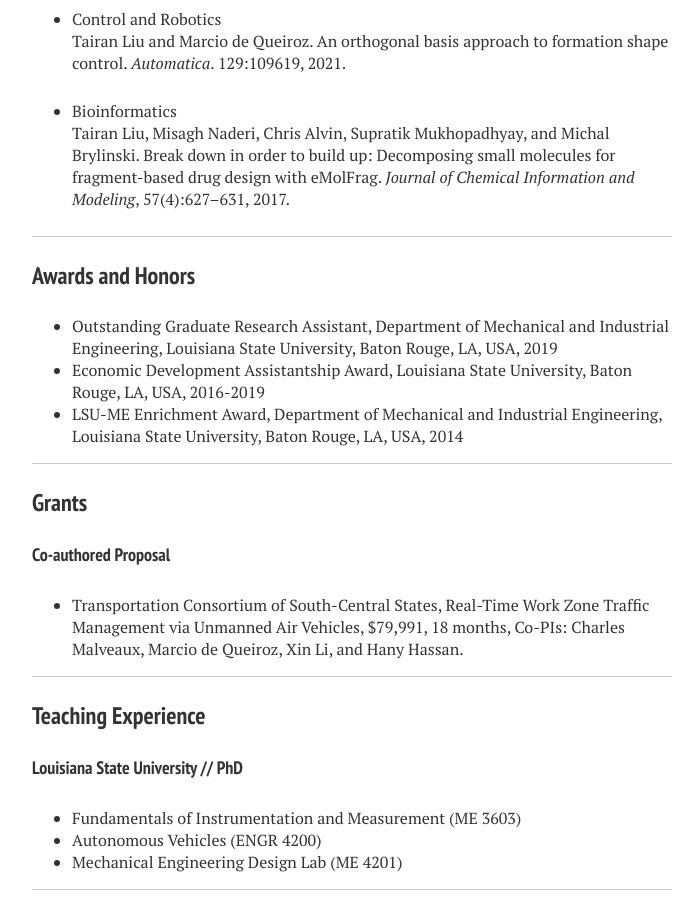
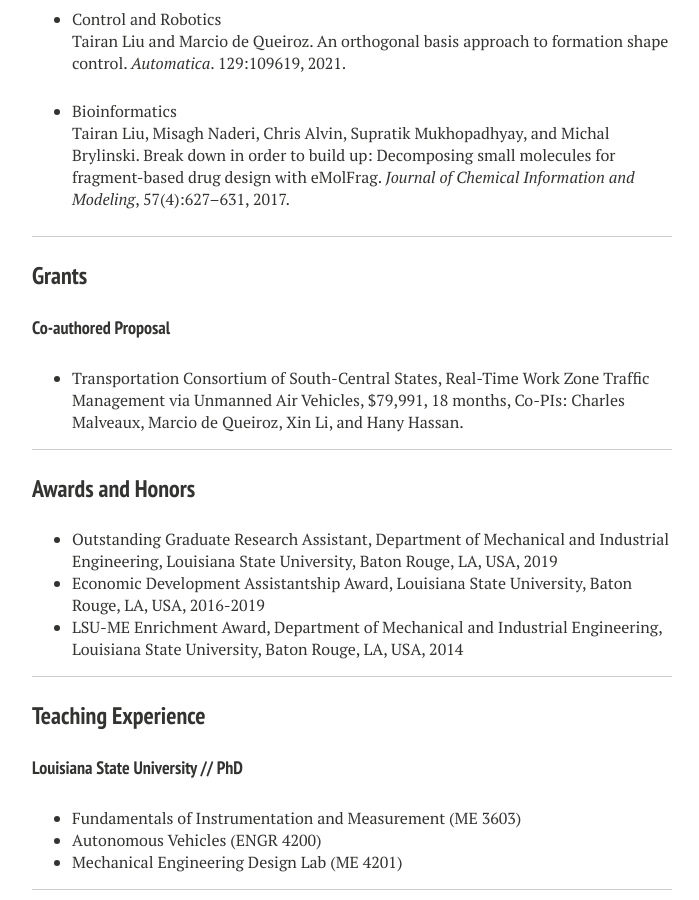
Before and after one commit to liutairan/liutairan.github.io, a Jekyll site: the page built from cv.md, in a window 1280 px wide and 900 px high, scrolled down 1577 px. Shown: the whole window, without its empty margins (288-987 px from the left). Built offline with Jekyll 4.4.1, drawn with Linux system fonts in a browser that asks for light colours; nearby versions of some CDN libraries.

Commit message:
Update cv.md

```diff
--- a/cv.md
+++ b/cv.md
@@ -74,19 +74,19 @@ Tairan Liu, Misagh Naderi, Chris Alvin, Supratik Mukhopadhyay, and Michal Brylin
 
 ***
 
+### Grants
+
+#### Co-authored Proposal
+
+* Transportation Consortium of South-Central States, Real-Time Work Zone Traffic Management via Unmanned Air Vehicles, $79,991, 18 months, Co-PIs: Charles Malveaux, Marcio de Queiroz, Xin Li, and Hany Hassan.
+
+***
+
 ### Awards and Honors
 
 * Outstanding Graduate Research Assistant, Department of Mechanical and Industrial Engineering, Louisiana State University, Baton Rouge, LA, USA, 2019
 * Economic Development Assistantship Award, Louisiana State University, Baton Rouge, LA, USA, 2016-2019
 * LSU-ME Enrichment Award, Department of Mechanical and Industrial Engineering, Louisiana State University, Baton Rouge, LA, USA, 2014
-
-***
-
-### Grants
-
-#### Co-authored Proposal
-
-* Transportation Consortium of South-Central States, Real-Time Work Zone Traffic Management via Unmanned Air Vehicles, $79,991, 18 months, Co-PIs: Charles Malveaux, Marcio de Queiroz, Xin Li, and Hany Hassan.
 
 ***
 
```
